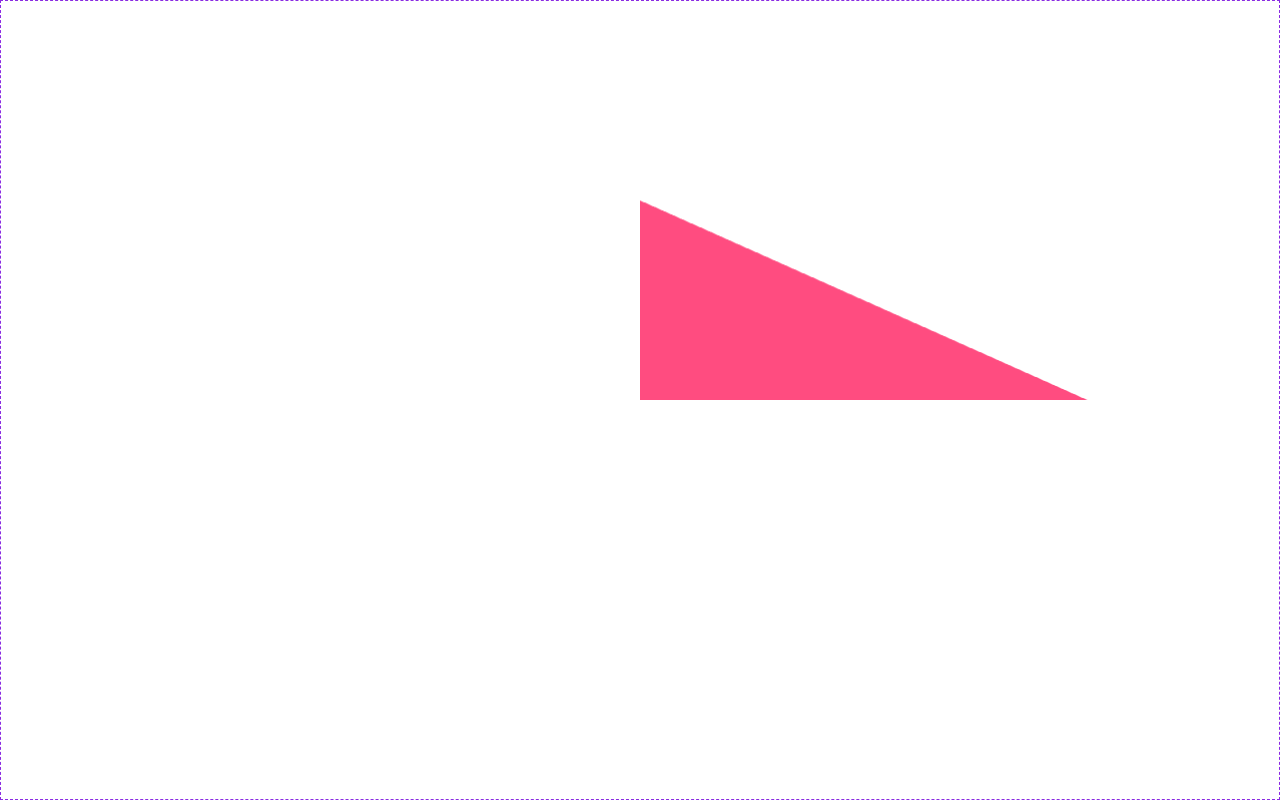
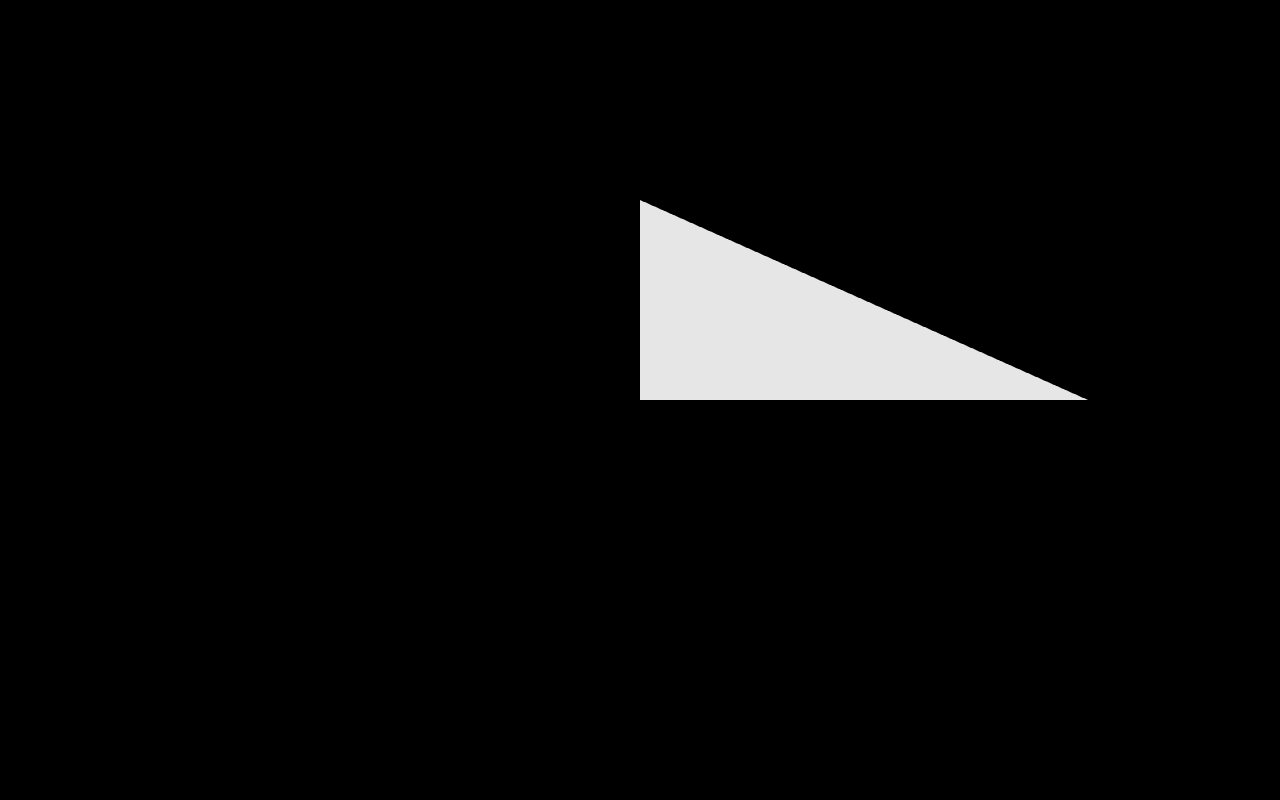
Before and after one commit to CaoYouXin/wead.caols.tech, a website built with webpack: page src/index.html in a window 1280 px wide. Built offline with nearby package versions, Linux system fonts and the light colour scheme.

Commit message:
change color

```diff
--- a/src/glsl/fragment.glsl
+++ b/src/glsl/base/fragment.glsl
@@ -1,5 +1,5 @@
 precision mediump float;
 
 void main() {
-  gl_FragColor = vec4(1, 0.3, 0.5, 1);
+  gl_FragColor = vec4(0.9, 0.9, 0.9, 1);
 }
--- a/src/index.html
+++ b/src/index.html
@@ -19,7 +19,6 @@
       position: absolute;
       width: 100%;
       height: 100%;
-      border: dashed 1px blueviolet;
     }
   </style>
 </head>
--- a/src/wead/geometry.js
+++ b/src/wead/geometry.js
@@ -1,5 +1,5 @@
-import vertexShaderSource from '../glsl/vertex.glsl';
-import fragmentShaderSource from '../glsl/fragment.glsl';
+import vertexShaderSource from '../glsl/base/vertex.glsl';
+import fragmentShaderSource from '../glsl/base/fragment.glsl';
 
 export class Geometry {
   constructor(wead, points, size) {
--- a/src/wead/wead.js
+++ b/src/wead/wead.js
@@ -21,7 +21,7 @@ export class WEAD {
   }
 
   clear() {
-    this.gl.clearColor(0, 0, 0, 0);
+    this.gl.clearColor(0, 0, 0, 1);
     this.gl.clear(this.gl.COLOR_BUFFER_BIT);
   }
 
```
Also changed, not shown: src/glsl/base/vertex.glsl (renamed from src/glsl/vertex.glsl).
